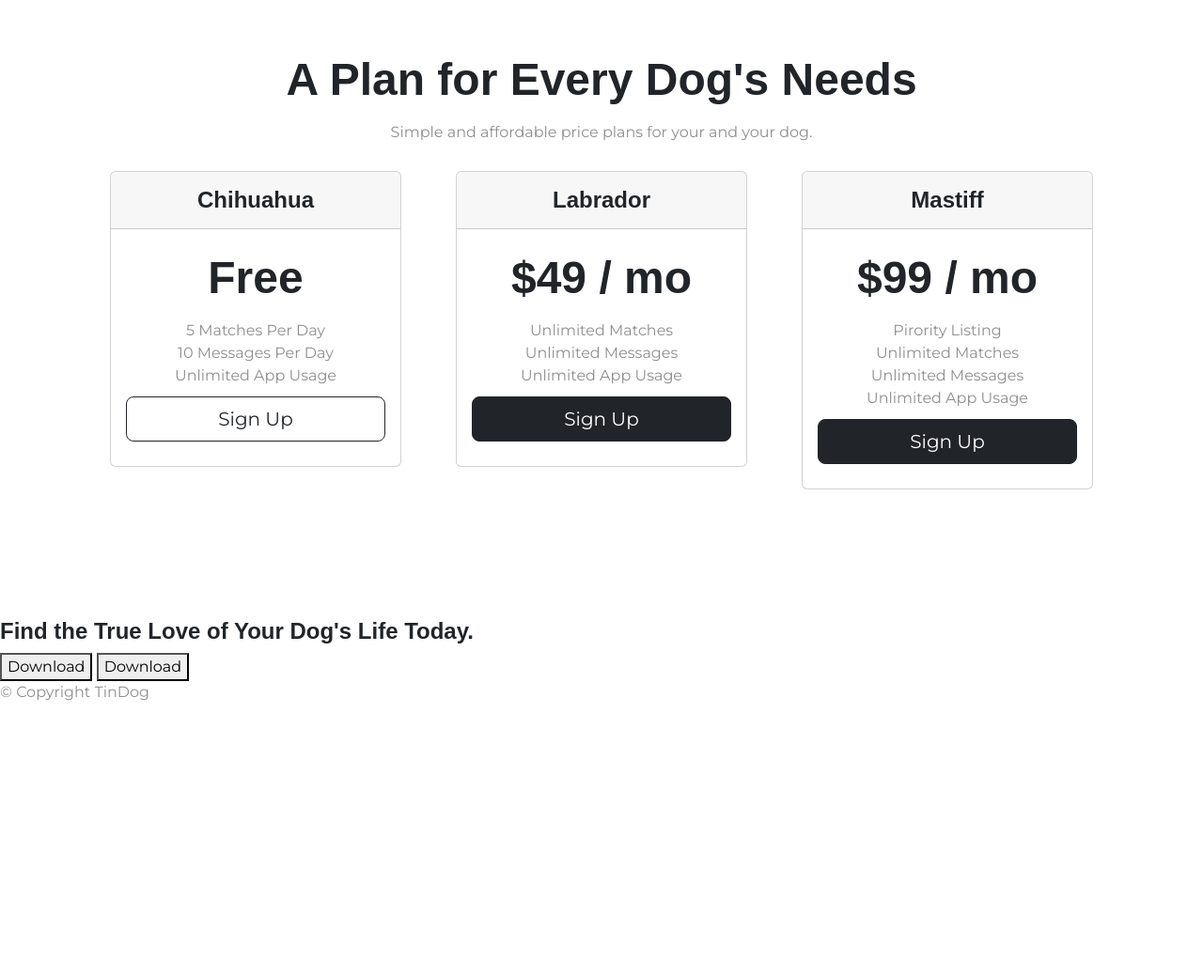
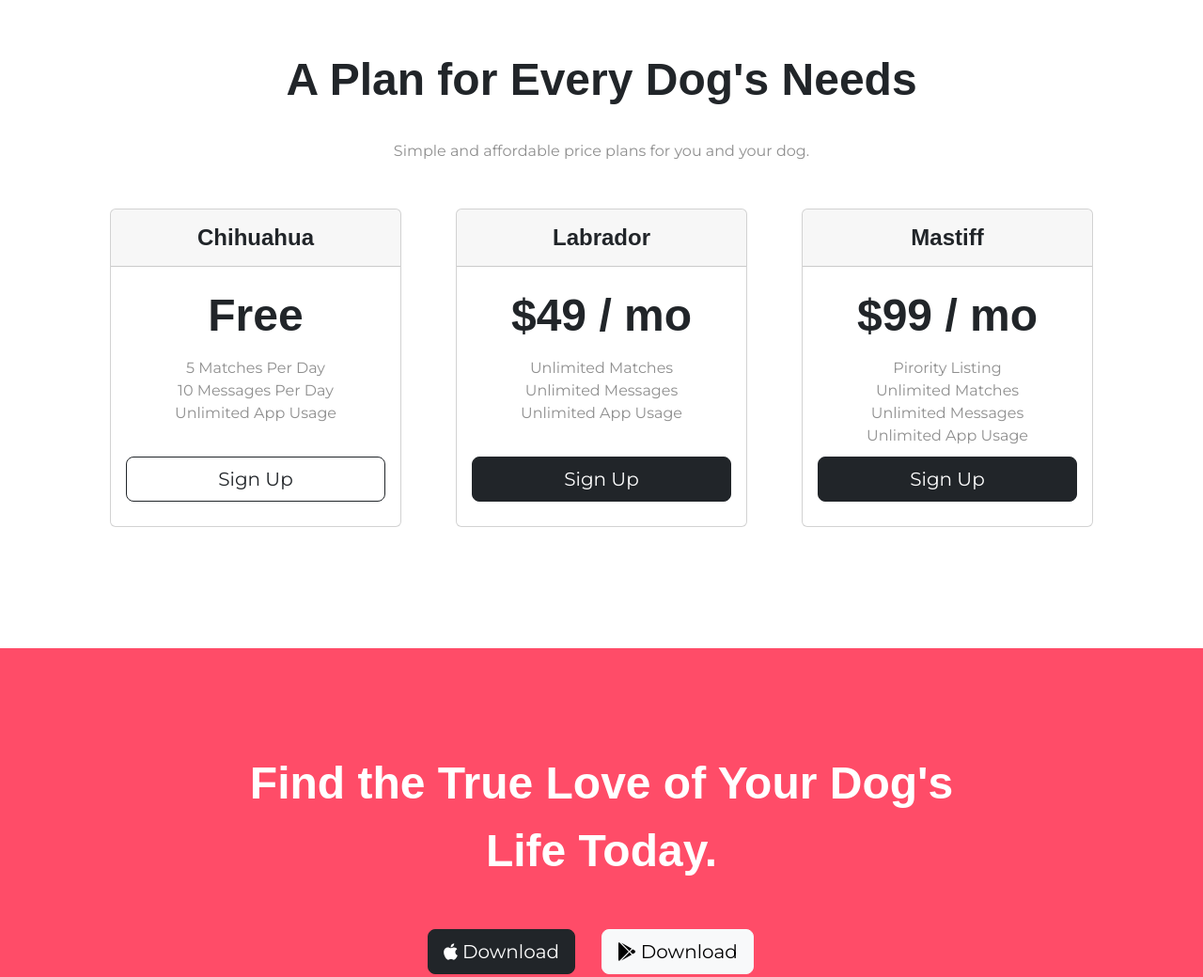
Before and after one commit to GKavvadias/TinDog-Web-Application, a plain HTML site: page index.html in a window 1280 px wide. Shown: the part 1840-2880 px from the top of the page at 94% size. Before the commit the page ends 2589 px from the top, so only its background shows below. Drawn offline with nearby package versions, Linux system fonts and the light colour scheme.

Commit message:
Beautifying CTA & Footer Section

```diff
--- a/css/styles.css
+++ b/css/styles.css
@@ -139,13 +139,55 @@ padding: 100px;
 text-align: center;
 }
 
+.pricing-p {
+  padding: 20px;
+}
+
 .pricing-btn {
 margin: 10px auto;
 width: 100%;
+margin-bottom: -80px;
 }
 
 .pricing-col {
   padding: 1.8rem;
+}
+
+.card-body {
+  height: 276px;
+}
+
+/* CTA Section */
+
+#cta {
+  background-color: #ff4c68;
+  text-align: center;
+  color: #fff;
+  padding: 100px 250px;
+}
+
+.cta-h3 {
+  font-family: "Montserrat-Black", sans-serif;
+  font-size: 3.0rem;
+  font-weight: 800;
+  line-height: 1.5;
+  margin: 0 auto;
+}
+
+.cta-btn {
+  margin-bottom: 50px;
+}
+
+/* Footer Section */
+
+#footer {
+  background-color: #fff;
+  padding: 100px 250px;
+  text-align: center;
+}
+
+.footer-fa {
+  margin: 0 10px 15px;
 }
 
 @media (max-width: 992px) {
--- a/index.html
+++ b/index.html
@@ -35,13 +35,13 @@
         <div class="collapse navbar-collapse" id="navbarTogglerDemo02">
           <ul class="navbar-nav ms-auto">
             <li class="nav-item">
-              <a class="nav-link" href="">Contact</a>
+              <a class="nav-link" href="#footer">Contact</a>
             </li>
             <li class="nav-item">
-              <a class="nav-link" href="">Pricing</a>
+              <a class="nav-link" href="#pricing">Pricing</a>
             </li>
             <li class="nav-item">
-              <a class="nav-link" href="">Download</a>
+              <a class="nav-link" href="#cta">Download</a>
             </li>
           </ul>
         </div>
@@ -133,9 +133,9 @@
   <section id="pricing">
 
     <h2>A Plan for Every Dog's Needs</h2>
-    <p>Simple and affordable price plans for your and your dog.</p>
+    <p class="pricing-p">Simple and affordable price plans for you and your dog.</p>
 
-    <div class="row">
+    <div class="row pricing-row">
 
       <div class="pricing-col col-lg-4 col-md-6">
         <div class="card">
@@ -147,7 +147,7 @@
             <p>5 Matches Per Day</p>
             <p>10 Messages Per Day</p>
             <p>Unlimited App Usage</p>
-            <button class="btn btn-lg btn-block btn-outline-dark pricing-btn" type="button">Sign Up</button>
+            <button class="btn btn-lg btn-outline-dark pricing-btn" type="button">Sign Up</button>
           </div>
         </div>
       </div>
@@ -162,7 +162,7 @@
             <p>Unlimited Matches</p>
             <p>Unlimited Messages</p>
             <p>Unlimited App Usage</p>
-            <button class="btn btn-lg btn-block btn-dark pricing-btn" type="button">Sign Up</button>
+            <button class="btn btn-lg btn-dark pricing-btn" type="button">Sign Up</button>
           </div>
         </div>
       </div>
@@ -178,7 +178,7 @@
             <p>Unlimited Matches</p>
             <p>Unlimited Messages</p>
             <p>Unlimited App Usage</p>
-            <button class="btn btn-lg btn-block btn-dark pricing-btn" type="button">Sign Up</button>
+            <button class="btn btn-lg btn-dark pricing-btn" style="margin-bottom:0px;" type="button">Sign Up</button>
           </div>
         </div>
       </div>
@@ -192,9 +192,9 @@
 
   <section id="cta">
 
-    <h3>Find the True Love of Your Dog's Life Today.</h3>
-    <button type="button">Download</button>
-    <button type="button">Download</button>
+    <h3 class="cta-h3">Find the True Love of Your Dog's Life Today.</h3>
+    <button type="button" class="btn btn-dark btn-lg download-button cta-btn"><i class="fab fa-apple"></i> Download</button>
+    <button type="button" class="btn btn-light btn-lg download-button cta-btn"><i class="fab fa-google-play"></i> Download</button>
 
   </section>
 
@@ -203,6 +203,10 @@
 
   <footer id="footer">
 
+    <i class="footer-fa fab fa-twitter"></i>
+    <i class="footer-fa fab fa-facebook-f"></i>
+    <i class="footer-fa fab fa-instagram"></i>
+    <i class="footer-fa fas fa-envelope"></i>
     <p>© Copyright TinDog</p>
 
   </footer>
```
